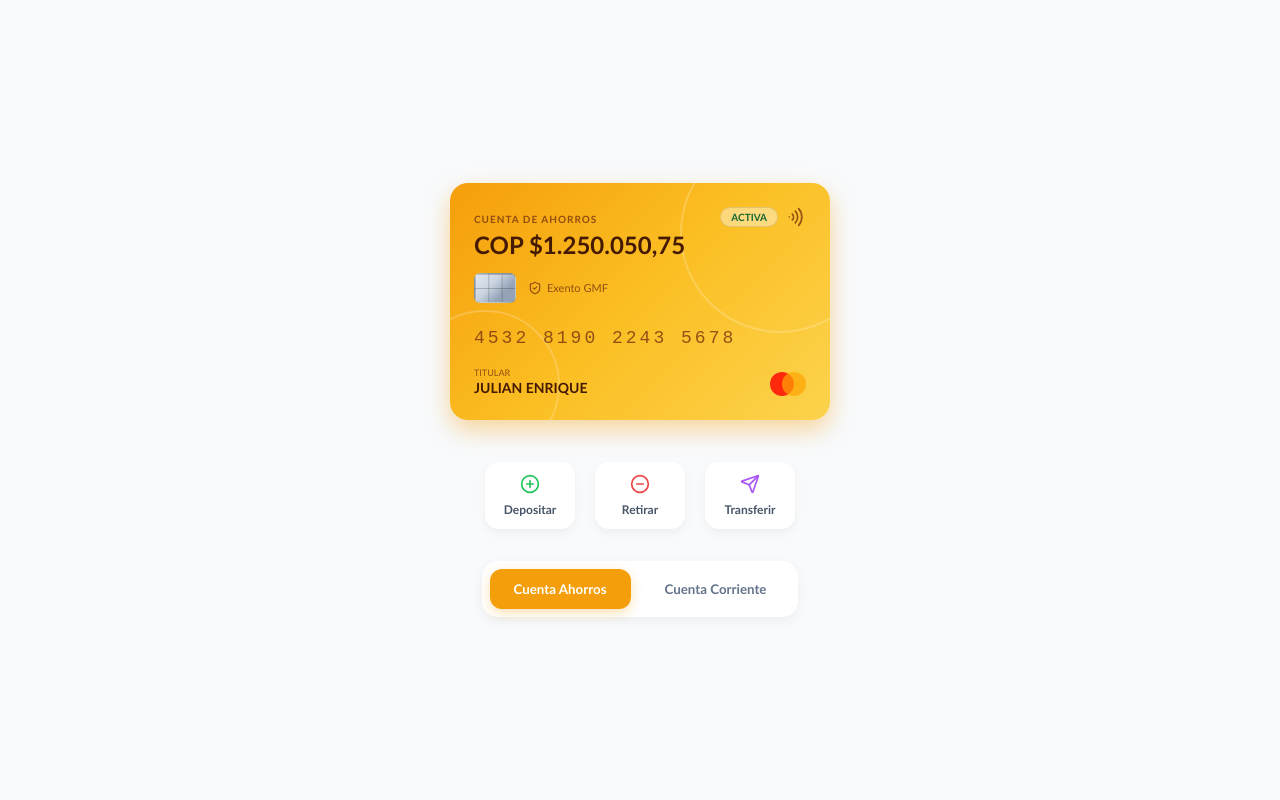
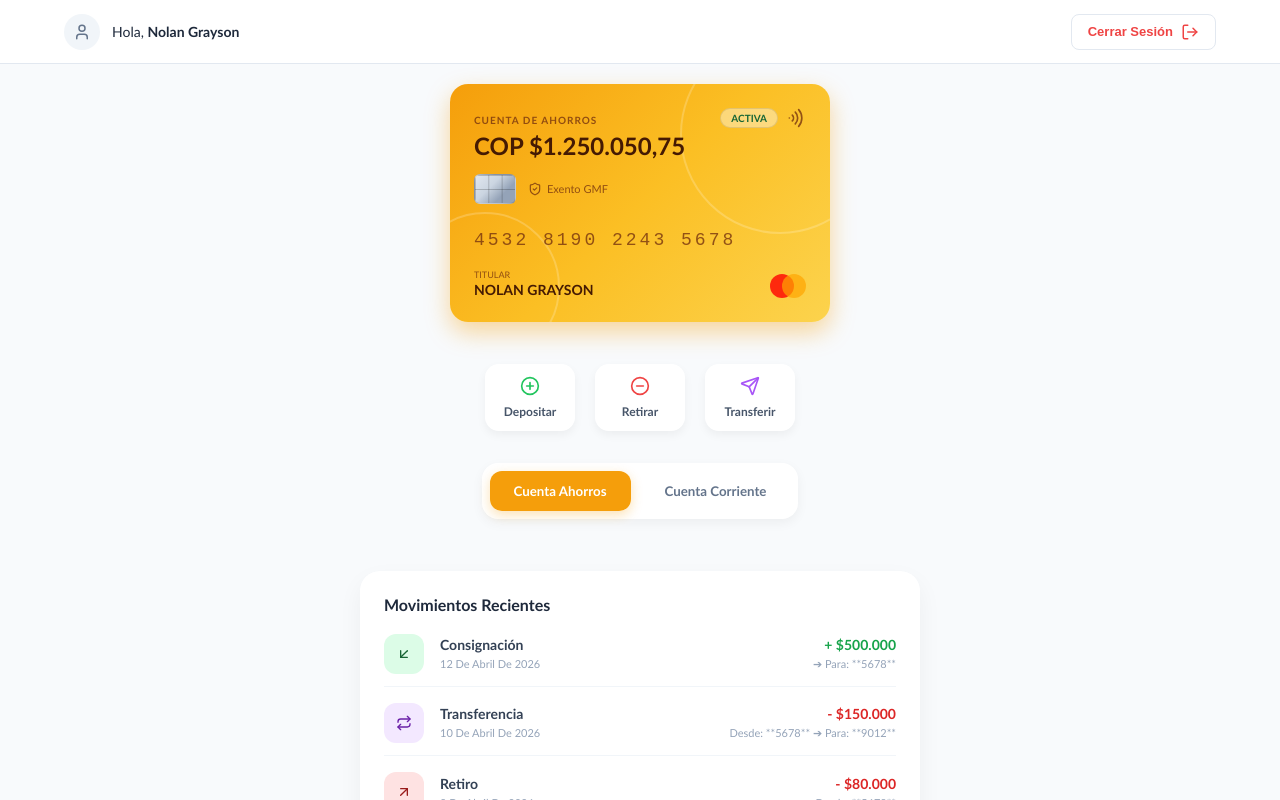
Before and after one commit to julian-bc/Financial-App, a React (Vite) app: page / in a window 1280 px wide. Built offline with nearby package versions, Linux system fonts and the light colour scheme.

Commit message:
feat: add transactions components and update README.md

```diff
--- a/src/assets/mockData/card.ts
+++ b/src/assets/mockData/card.ts
@@ -2,7 +2,7 @@ export const cardsData = [
   {
     id: 1,
     cardNumber: "4532 8190 2243 5678",
-    cardHolder: "Julian Enrique",
+    cardHolder: "Nolan Grayson",
     balance: 1250050.75,
     type: "SAVING",
     status: "ACTIVE",
@@ -12,7 +12,7 @@ export const cardsData = [
   {
     id: 2,
     cardNumber: "5412 7500 1234 9012",
-    cardHolder: "Julian Enrique",
+    cardHolder: "Nolan Grayson",
     balance: 540000.00,
     type: "CURRENT",
     status: "INACTIVE",
--- /dev/null
+++ b/src/assets/mockData/transactions.ts
@@ -0,0 +1,26 @@
+export const mockTransactions = [
+  {
+    id: 101,
+    transactionType: 'CONSIGNMENT',
+    amount: 500000,
+    originProduct: null,
+    destinyProduct: { cardNumber: "**** **** **** 5678" },
+    transactionDate: "2026-04-12T10:30:00"
+  },
+  {
+    id: 102,
+    transactionType: 'TRANSFERENCE',
+    amount: 150000,
+    originProduct: { cardNumber: "**** **** **** 5678" },
+    destinyProduct: { cardNumber: "**** **** **** 9012" },
+    transactionDate: "2026-04-10T15:45:00"
+  },
+  {
+    id: 103,
+    transactionType: 'WITHDRAWAL',
+    amount: 80000,
+    originProduct: { cardNumber: "**** **** **** 5678" },
+    destinyProduct: null,
+    transactionDate: "2026-04-08T09:00:00"
+  }
+];
--- /dev/null
+++ b/src/components/Navbar.tsx
@@ -0,0 +1,32 @@
+import { LogOut, User } from 'lucide-react';
+import './styles/Navbar.css';
+
+interface NavbarProps {
+  name: string;
+}
+
+function Navbar({ name }: NavbarProps) {
+  const handleLogout = () => {
+    window.location.href = '/login';
+  };
+
+  return (
+    <nav className="navbar">
+      <div className="navbar-content">
+        <div className="user-section">
+          <div className="user-avatar">
+            <User size={18} />
+          </div>
+          <span className="user-name">Hola, <strong>{name}</strong></span>
+        </div>
+
+        <button className="btn-logout" onClick={handleLogout}>
+          <span>Cerrar Sesión</span>
+          <LogOut size={18} />
+        </button>
+      </div>
+    </nav>
+  );
+}
+
+export default Navbar
--- /dev/null
+++ b/src/components/TransactionItem.tsx
@@ -0,0 +1,50 @@
+import { ArrowDownLeft, ArrowUpRight, Repeat } from 'lucide-react';
+import './styles/Transactions.css'
+
+// Mapeo de tipos para estilos e iconos
+const typeConfig = {
+  CONSIGNMENT: { label: 'Consignación', color: 'text-success', icon: <ArrowDownLeft size={16} /> },
+  WITHDRAWAL: { label: 'Retiro', color: 'text-danger', icon: <ArrowUpRight size={16} /> },
+  TRANSFERENCE: { label: 'Transferencia', color: 'text-info', icon: <Repeat size={16} /> },
+};
+
+function TransactionItem({ transaction }: any) {
+  const config = typeConfig[transaction.transactionType as keyof typeof typeConfig];
+
+  // Formateador de fecha: "14 Abril 2026"
+  const dateFormatted = new Intl.DateTimeFormat('es-ES', {
+    day: 'numeric',
+    month: 'long',
+    year: 'numeric'
+  }).format(new Date(transaction.transactionDate));
+
+  // Lógica de signo y color
+  const isNegative = transaction.transactionType !== 'CONSIGNMENT';
+  const amountClass = isNegative ? 'amount-negative' : 'amount-positive';
+  const displayAmount = `${isNegative ? '-' : '+'} $${transaction.amount.toLocaleString('es-CO')}`;
+
+  return (
+    <div className="transaction-item">
+      <div className={`icon-container ${transaction.transactionType.toLowerCase()}`}>
+        {config.icon}
+      </div>
+
+      <div className="transaction-info">
+        <div className="info-main">
+          <span className="type-label">{config.label}</span>
+          <span className={amountClass}>{displayAmount}</span>
+        </div>
+
+        <div className="info-details">
+          <span className="date-text">{dateFormatted}</span>
+          <span className="product-path">
+            {transaction.originProduct && `Desde: **${transaction.originProduct.cardNumber.slice(-4)}**`}
+            {transaction.destinyProduct && ` ➔ Para: **${transaction.destinyProduct.cardNumber.slice(-4)}**`}
+          </span>
+        </div>
+      </div>
+    </div>
+  );
+}
+
+export default TransactionItem
--- /dev/null
+++ b/src/components/TransactionList.tsx
@@ -0,0 +1,18 @@
+import TransactionItem from './TransactionItem';
+
+function TransactionList({ transactions }: { transactions: any[] }) {
+  return (
+    <div className='transactions-container'>
+      <h3 className='transactions-title'>Movimientos Recientes</h3>
+      <div className='transactions-list'>
+        {transactions.length > 0 ? (
+          transactions.map(t => <TransactionItem key={t.id} transaction={t} />)
+        ) : (
+          <p className='empty-msg'>No hay movimientos registrados.</p>
+        )}
+      </div>
+    </div>
+  );
+}
+
+export default TransactionList;
--- /dev/null
+++ b/src/components/styles/Navbar.css
@@ -0,0 +1,67 @@
+.navbar {
+  width: 100%;
+  height: 64px;
+  background-color: white;
+  border-bottom: 1px solid #e2e8f0;
+  display: flex;
+  justify-content: center;
+  position: sticky;
+  top: 0;
+  z-index: 100;
+}
+
+.navbar-content {
+  width: 100%;
+  max-width: 1200px;
+  padding: 0 24px;
+  display: flex;
+  justify-content: space-between;
+  align-items: center;
+}
+
+.user-section {
+  display: flex;
+  align-items: center;
+  gap: 12px;
+}
+
+.user-avatar {
+  width: 36px;
+  height: 36px;
+  background-color: #f1f5f9;
+  border-radius: 50%;
+  display: flex;
+  align-items: center;
+  justify-content: center;
+  color: #64748b;
+}
+
+.user-name {
+  font-family: 'Trebuchet MS', sans-serif;
+  font-size: 14px;
+  color: #1e293b;
+}
+
+.btn-logout {
+  display: flex;
+  align-items: center;
+  gap: 8px;
+  background: transparent;
+  border: 1px solid #e2e8f0;
+  padding: 8px 16px;
+  border-radius: 8px;
+  color: #ef4444;
+  font-weight: 600;
+  font-size: 13px;
+  cursor: pointer;
+  transition: all 0.2s ease;
+}
+
+.btn-logout:hover {
+  background-color: #fef2f2;
+  border-color: #fecaca;
+}
+
+.btn-logout:active {
+  transform: scale(0.95);
+}
--- /dev/null
+++ b/src/components/styles/Transactions.css
@@ -0,0 +1,72 @@
+.transactions-container {
+  font-family: 'Trebuchet MS', sans-serif;
+  width: 100%;
+  max-width: 560px;
+  background: white;
+  border-radius: 20px;
+  padding: 24px;
+  box-shadow: 0 10px 25px rgba(0,0,0,0.05);
+  margin-top: 20px;
+}
+
+.transactions-title {
+  font-size: 16px;
+  color: #1e293b;
+  margin-bottom: 20px;
+}
+
+.transactions-list {
+  display: flex;
+  flex-direction: column;
+  gap: 16px;
+}
+
+.transaction-item {
+  display: flex;
+  align-items: center;
+  gap: 16px;
+  padding-bottom: 12px;
+  border-bottom: 1px solid #f1f5f9;
+}
+
+.icon-container {
+  width: 40px;
+  height: 40px;
+  border-radius: 12px;
+  display: flex;
+  align-items: center;
+  justify-content: center;
+}
+
+/* Colores de iconos */
+.icon-container.consignment { background: #dcfce7; color: #166534; }
+.icon-container.withdrawal { background: #fee2e2; color: #991b1b; }
+.icon-container.transference { background: #f3e8ff; color: #6b21a8; }
+
+.transaction-info {
+  flex: 1;
+}
+
+.info-main {
+  display: flex;
+  justify-content: space-between;
+  margin-bottom: 4px;
+}
+
+.type-label {
+  font-weight: 700;
+  font-size: 14px;
+  color: #334155;
+}
+
+.amount-positive { color: #16a34a; font-weight: 700; font-size: 14px; }
+.amount-negative { color: #dc2626; font-weight: 700; font-size: 14px; }
+
+.info-details {
+  display: flex;
+  justify-content: space-between;
+  font-size: 11px;
+  color: #94a3b8;
+}
+
+.date-text { text-transform: capitalize; }
--- a/src/index.css
+++ b/src/index.css
@@ -11,3 +11,7 @@ html, body {
   width: 100%;
   overflow-x: hidden;
 }
+
+body {
+  background-color: #f8fafc;
+}
--- a/src/pages/Account.tsx
+++ b/src/pages/Account.tsx
@@ -3,6 +3,9 @@ import Card from '../components/Card'
 import './styles/Account.css'
 import { MinusCircle, PlusCircle, Send } from 'lucide-react';
 import { cardsData } from '../assets/mockData/card';
+import Navbar from '../components/Navbar';
+import TransactionList from '../components/TransactionList';
+import { mockTransactions } from '../assets/mockData/transactions';
 
 function Account() {
   const [activeType, setActiveType] = useState<'SAVING' | 'CURRENT'>('SAVING');
@@ -13,6 +16,9 @@ function Account() {
   const handleTransfer = () => console.log('Acción: Transferir');
 
   return (
+    <>
+      <Navbar name={currentCard.cardHolder}/>
+
       <div className='account-container'>
         <Card
           {...currentCard}
@@ -51,7 +57,11 @@ function Account() {
             Cuenta Corriente
           </button>
         </div>
+
+        <TransactionList transactions={mockTransactions}/>
       </div>
+    </>
+
   );
 }
 
--- a/src/pages/styles/Account.css
+++ b/src/pages/styles/Account.css
@@ -4,8 +4,6 @@
   align-items: center;
   justify-content: center;
   gap: 32px;
-  background-color: #f8fafc;
-  min-height: 100vh;
   padding: 20px;
   box-sizing: border-box;
 }
--- a/src/pages/styles/Login.css
+++ b/src/pages/styles/Login.css
@@ -3,7 +3,6 @@
   justify-content: center;
   align-items: center;
   min-height: 100vh;
-  background-color: #f8fafc;
   font-family: 'Trebuchet MS', sans-serif;
 }
 
```
Also changed, not shown: assets/preview.png (added), 1 other file (tests, documents, lock files or other folders). Lines whose indentation alone changed are shown as unchanged.
